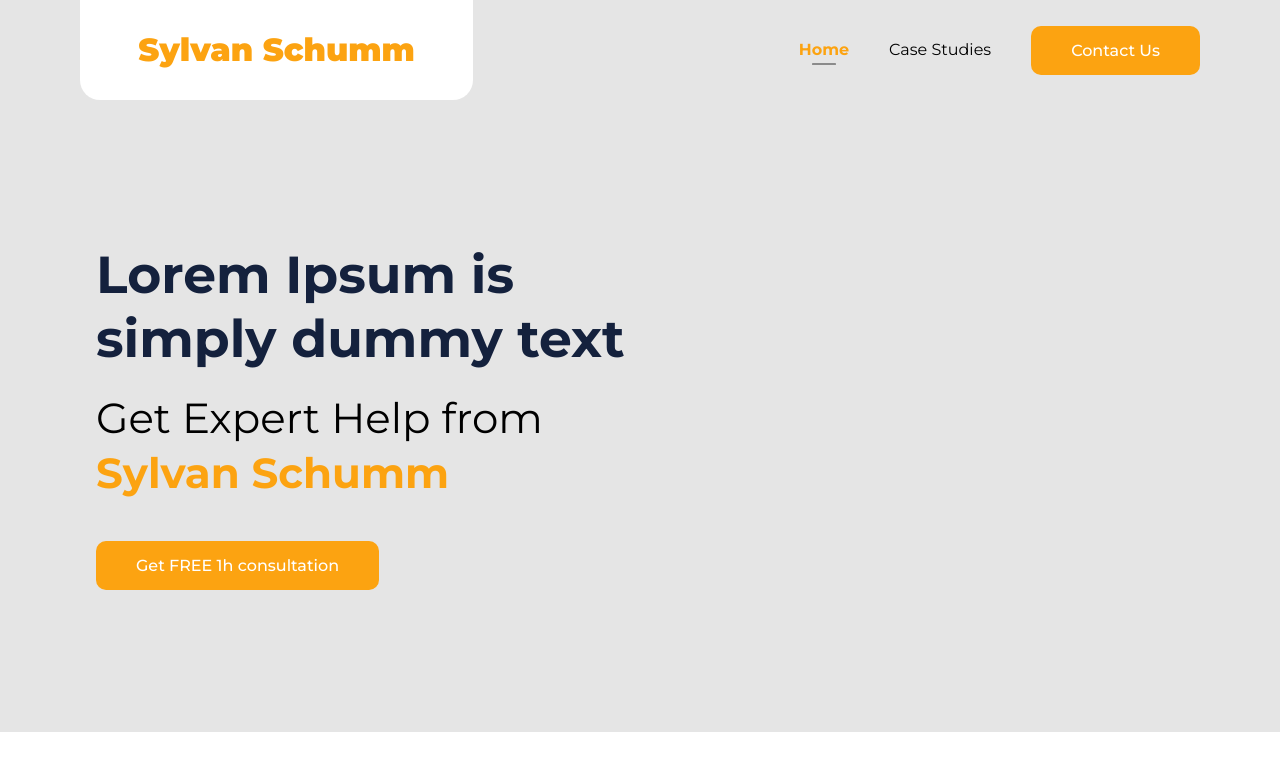
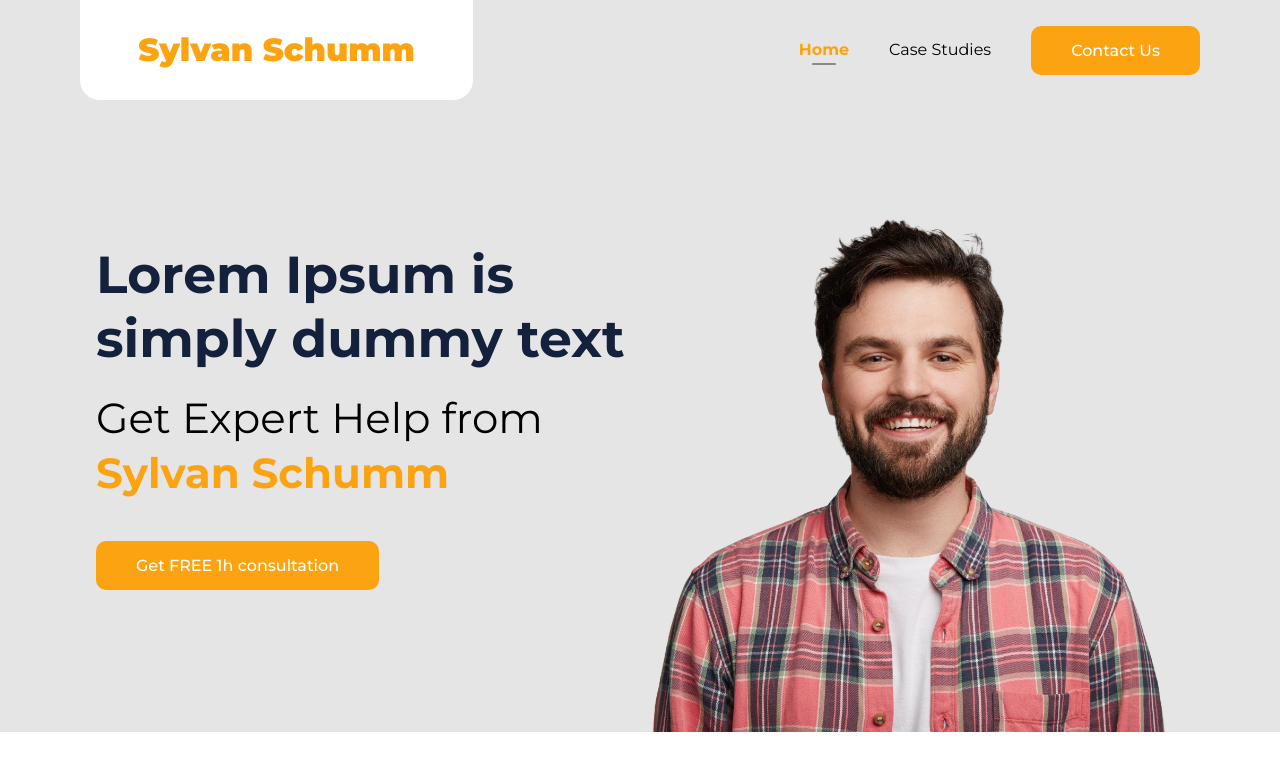
Before and after one commit to samolae/marketingWebsite, a website: page index.html in a window 1280 px wide. Drawn offline with nearby package versions, Linux system fonts and the light colour scheme; files that its build step writes are made by us from their sources; the site is published under a folder, as on GitHub Pages, so addresses that start at the root find nothing; files whose address does not match are found by name.

Commit message:
fix img url

```diff
--- a/scss/_main.scss
+++ b/scss/_main.scss
@@ -71,7 +71,7 @@ h1 {
 // first-section
 .first-section {
   background-color: $gray;
-  background-image: url("/img/luka.png");
+  background-image: url("../img/luka.png");
   background-repeat: no-repeat;
   background-size: 40%;
   background-position-y: bottom;
```
